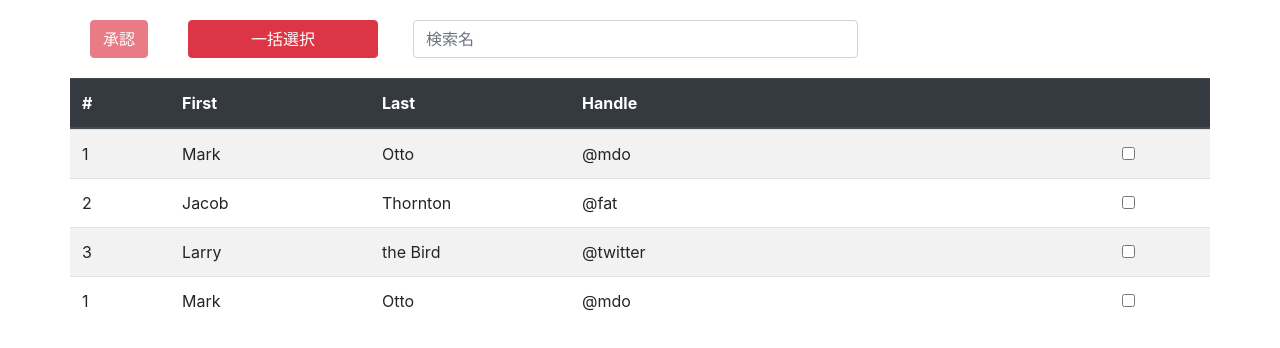
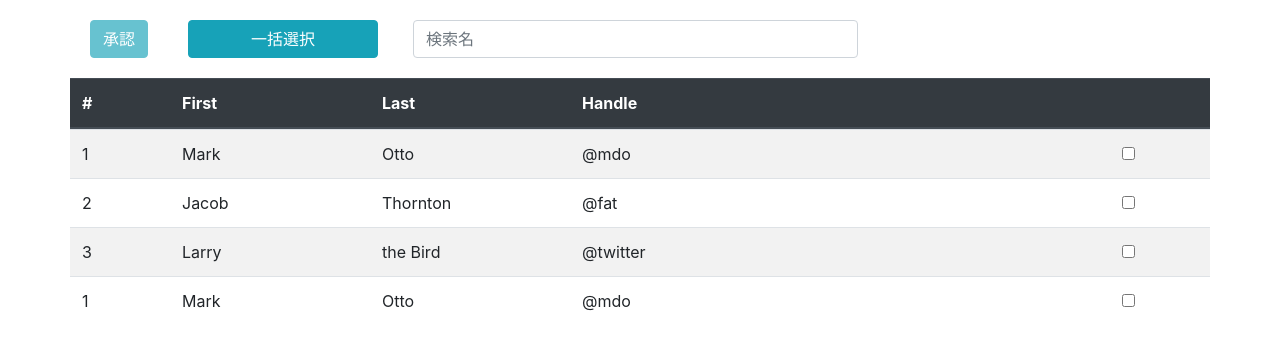
Before and after one commit to careconstudygroup/table-, a plain HTML site: page index.html in a window 1280 px wide. Drawn offline with nearby package versions, Linux system fonts and the light colour scheme.

Commit message:
[TBL-002]一括ボタンの色を戻す

```diff
--- a/index.html
+++ b/index.html
@@ -15,9 +15,9 @@
 <body>
     <div class="container">
         <div class="row">
-            <button disabled type="button" class="btn auth-btn btn-danger float-right">承認</button>
+            <button disabled type="button" class="btn auth-btn btn-info float-right">承認</button>
             <button type="button" class="btn btn-info float-right btn-simple">簡易表示</button>
-            <button type="button" class="col-4 col-sm-2 btn bulk-Auth-button btn-danger float-right">一括選択</button>
+            <button type="button" class="col-4 col-sm-2 btn bulk-Auth-button btn-info float-right">一括選択</button>
             <div class="d-flex align-items-center col-md-5">
                 <input class="searchbox form-control col-xs-4" type="text" placeholder="検索名">
             </div>
```
